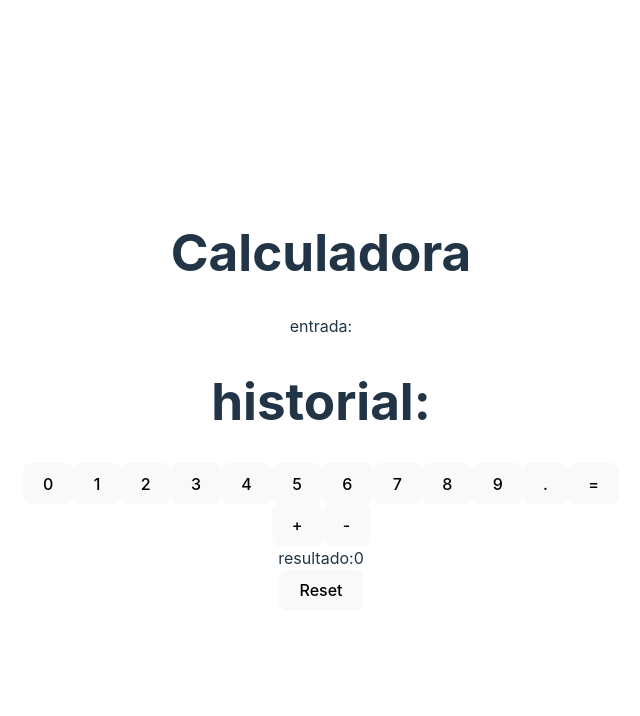
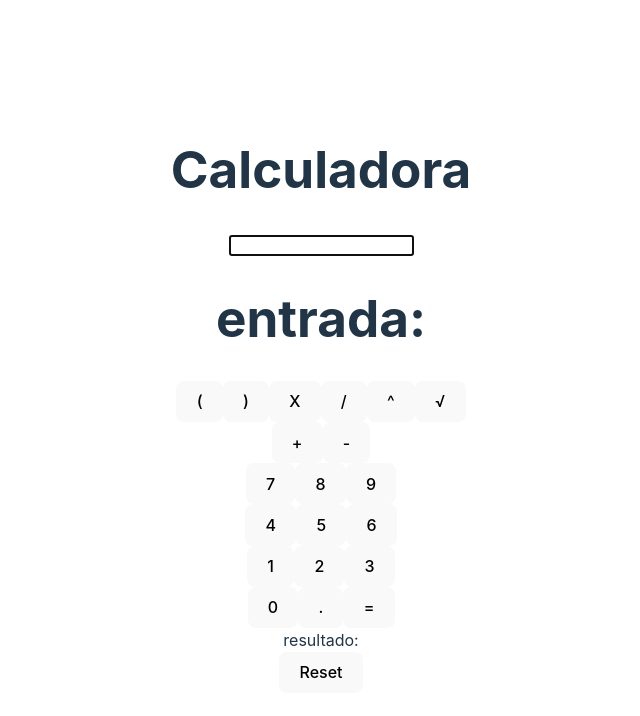
Before and after one commit to rexdaro/calculator, a React (Vite) app: page / in a window 1280 px wide. Shown: the top 716 px of the page, without its empty margins (319-959 px from the left). Built offline with nearby package versions, Linux system fonts and the light colour scheme.

Commit message:
resuelta toda la logica de la calculadora

```diff
--- a/src/App.jsx
+++ b/src/App.jsx
@@ -1,51 +1,56 @@
-import { useState } from 'react';
+import { useState, useRef, useEffect } from 'react';
 import './App.css';
+import { evaluate } from "mathjs";
 
 
 function App() {
-  const [resultado, setResultado] = useState(0);
+  const [resultado, setResultado] = useState('');
   const [entrada, setEntrada] = useState('');
-  const [historial, setHistorial] = useState('');
+  const inputRef = useRef(null);
 
-  const actualizarEntrada = (valor) => {
-    setEntrada(entrada + valor);
-  };
+  useEffect(() => {
+    inputRef.current.focus();
+  }, []);
 
 
 
+  const escribirNumero = (valor) => {
+    setEntrada(entrada + valor);
+    inputRef.current.focus();
 
-
-
-  const sumar = () => {
-      setResultado(resultado + parseFloat(entrada));
-      setHistorial(historial + entrada + ' + ');
-      setEntrada('');
   };
 
+  const resetear = () => {
+    setResultado('');
+    setEntrada('');
+    inputRef.current.focus();
+    limpiarInput('')
 
-
-  const restar = () => {
-    setResultado(resultado - parseFloat(entrada));
-    setHistorial(historial + entrada + ' - ');
-    setEntrada('');
   };
 
   const igual = () => {
+    setResultado(evaluate(entrada))
+    setEntrada('')
+    inputRef.current.focus();
+    limpiarInput('')
 
-    if (entrada === ''){
-      return
+
   }
-    else{
-      setResultado(resultado + parseFloat(entrada));
-      setHistorial('');
-      setEntrada('');
+
+  const handleKeyPress = (event) => {
+    if (event.key === 'Enter') {
+      igual();
+      inputRef.current.focus();
+      setEntrada('')
+      limpiarInput('')
     }
   };
 
-  const resetear = () => {
-    setResultado(0);
-    setHistorial('');
-    setEntrada('');
+  const limpiarInput = () => {
+    const inputElement = inputRef.current;
+    if (inputElement) {
+      inputElement.value = '';
+    }
   };
 
   return (
@@ -53,32 +58,67 @@ function App() {
       <h1>Calculadora</h1>
 
 
-      <div className="historial">entrada:{entrada}</div>
+      <input
 
-      <h1 className="historial">historial:{historial}{entrada}</h1>
+        type="text"
+        value={entrada}
+        onChange={(e) => setEntrada(e.target.value)}
+        onKeyDown={handleKeyPress}
+        ref={inputRef}
+
+      ></input>
+
+      <h1>entrada:{entrada}</h1>
+
+
 
       <div className="botones">
 
-      <button onClick={() => actualizarEntrada('0')}>0</button>
-      <button onClick={() => actualizarEntrada('1')}>1</button>
-      <button onClick={() => actualizarEntrada('2')}>2</button>
-      <button onClick={() => actualizarEntrada('3')}>3</button>
-      <button onClick={() => actualizarEntrada('4')}>4</button>
-      <button onClick={() => actualizarEntrada('5')}>5</button>
-      <button onClick={() => actualizarEntrada('6')}>6</button>
-      <button onClick={() => actualizarEntrada('7')}>7</button>
-      <button onClick={() => actualizarEntrada('8')}>8</button>
-      <button onClick={() => actualizarEntrada('9')}>9</button>
-      <button onClick={() => actualizarEntrada('.')}>.</button>
 
 
-          <button onClick={igual}>=</button>
+        <div className='linea_0_numeros'>
+          <button onClick={() => escribirNumero('(')}>(</button>
+          <button onClick={() => escribirNumero(')')}>)</button>
 
+
+
+          <button onClick={() => escribirNumero('*')}>X</button>
+          <button onClick={() => escribirNumero('/')}>/</button>
+          <button onClick={() => escribirNumero('^')}>^</button>
+          <button onClick={() => escribirNumero(`sqrt(`)}>√</button>
+
+
+
+
+          <div className="operadores">
+            <button onClick={() => escribirNumero('+')} >+</button>
+            <button onClick={() => escribirNumero('-')} >-</button>
+          </div>
         </div>
 
-      <div className="operadores">
-        <button onClick={sumar}>+</button>
-        <button onClick={restar}>-</button>
+
+        <div className='linea_1_numeros'>
+          <button onClick={() => escribirNumero('7')}>7</button>
+          <button onClick={() => escribirNumero('8')}>8</button>
+          <button onClick={() => escribirNumero('9')}>9</button>
+        </div>
+
+        <div className='linea_2_numeros'>
+          <button onClick={() => escribirNumero('4')}>4</button>
+          <button onClick={() => escribirNumero('5')}>5</button>
+          <button onClick={() => escribirNumero('6')}>6</button>
+        </div>
+
+        <div className='linea_3_numeros'>
+          <button onClick={() => escribirNumero('1')}>1</button>
+          <button onClick={() => escribirNumero('2')}>2</button>
+          <button onClick={() => escribirNumero('3')}>3</button>
+        </div>
+
+        <div className='linea_4_numeros'>
+          <button onClick={() => escribirNumero('0')}>0</button>
+          <button onClick={() => escribirNumero('.')}>.</button>
+          <button onClick={igual}>=</button>
         </div>
 
         <div className="resultado">
@@ -89,6 +129,7 @@ function App() {
           Reset
         </button>
       </div>
+    </div>
   );
 }
 
```
Lines whose indentation alone changed are shown as unchanged.
